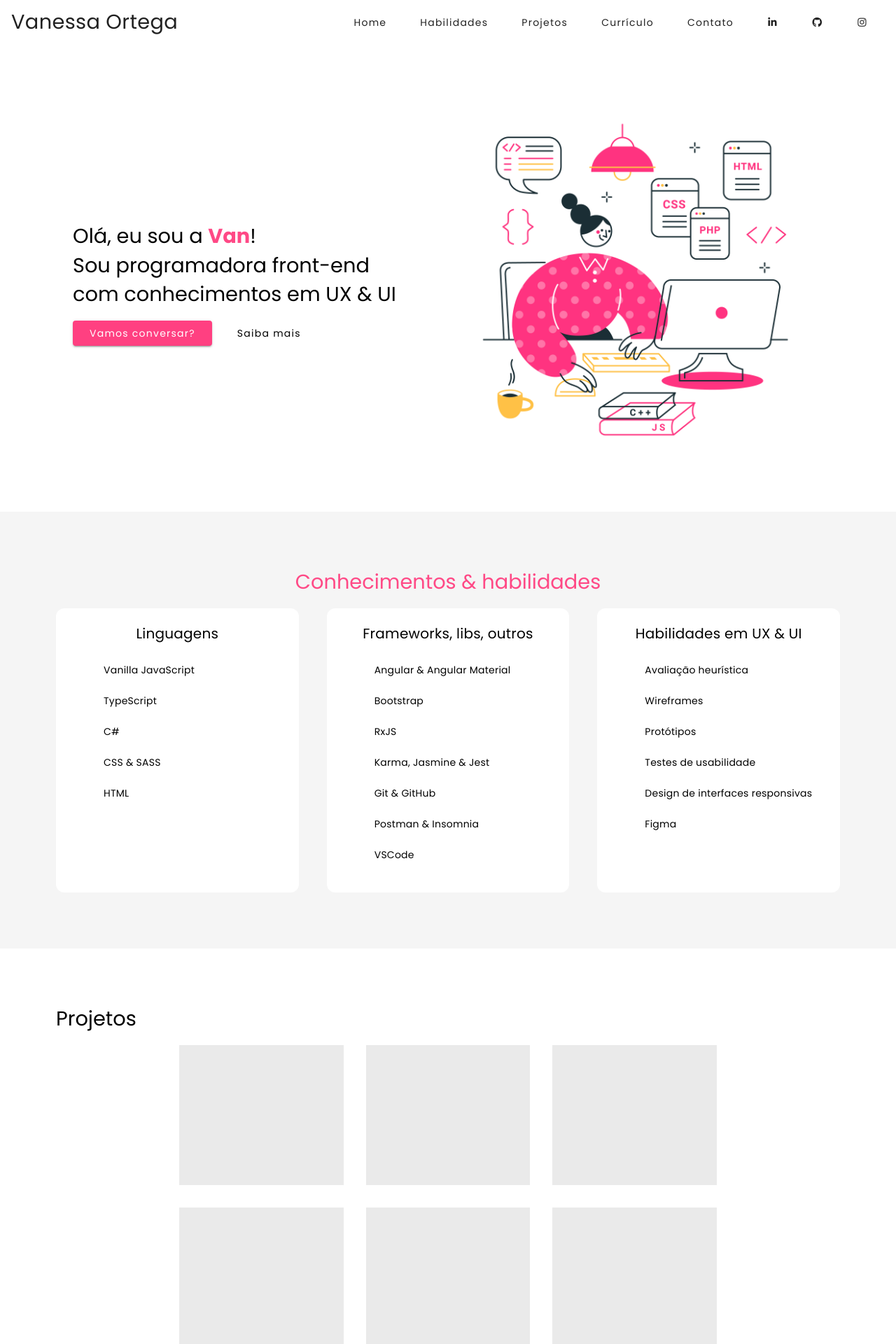
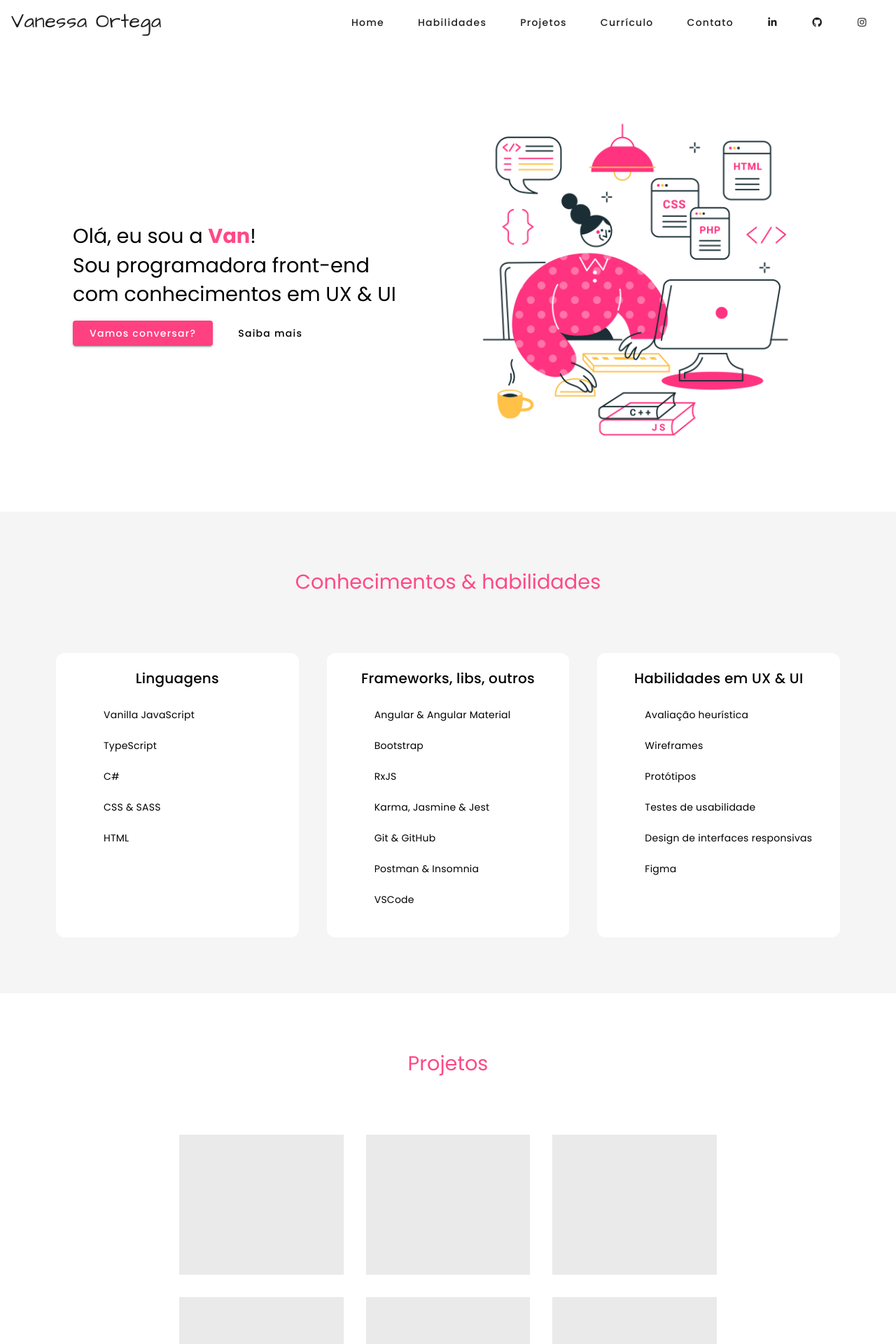
Before and after one commit to ortegavan/portfolio, an Angular app: page /home in a window 1280 px wide. Shown: the top 1920 px of the page at 70% size. Built offline with nearby package versions, Linux system fonts and the light colour scheme.

Commit message:
feat: alterada fonte do nome para cursiva

```diff
--- a/src/app/dumb/header/header.component.css
+++ b/src/app/dumb/header/header.component.css
@@ -1,3 +1,10 @@
+h1 {
+    font-family: "Architects Daughter", cursive !important;
+    /* font-family: "Waiting for the Sunrise", cursive !important; */
+    font-weight: 400;
+    font-style: normal;
+}
+
 .toolbar {
     position: fixed;
     z-index: 1000;
--- a/src/app/dumb/projects/projects.component.html
+++ b/src/app/dumb/projects/projects.component.html
@@ -1,4 +1,4 @@
-<h1>
+<h1 class="center pink margem">
     Projetos
 </h1>
 <section>
--- a/src/app/dumb/skills/skills.component.html
+++ b/src/app/dumb/skills/skills.component.html
@@ -1,4 +1,4 @@
-<h1 class="center pink">
+<h1 class="center pink margem">
     Conhecimentos & habilidades
 </h1>
 <section>
--- a/src/index.html
+++ b/src/index.html
@@ -9,7 +9,7 @@
     <link rel="icon" type="image/x-icon" href="favicon.ico">
     <link rel="preconnect" href="https://fonts.googleapis.com">
     <link rel="preconnect" href="https://fonts.gstatic.com" crossorigin>
-    <link href="https://fonts.googleapis.com/css2?family=Poppins:wght@400;700&display=swap" rel="stylesheet">
+    <link href="https://fonts.googleapis.com/css2?family=Architects+Daughter&family=Poppins:ital,wght@0,100;0,200;0,300;0,400;0,500;0,600;0,700;0,800;0,900;1,100;1,200;1,300;1,400;1,500;1,600;1,700;1,800;1,900&display=swap" rel="stylesheet">
     <script src="https://kit.fontawesome.com/225117dcca.js" crossorigin="anonymous"></script>
 </head>
 
--- a/src/styles.css
+++ b/src/styles.css
@@ -35,6 +35,10 @@
     text-align: center;
 }
 
+.margem {
+    margin-bottom: 80px !important;
+}
+
 ul li {
     list-style: none;
     line-height: 2rem;
```
